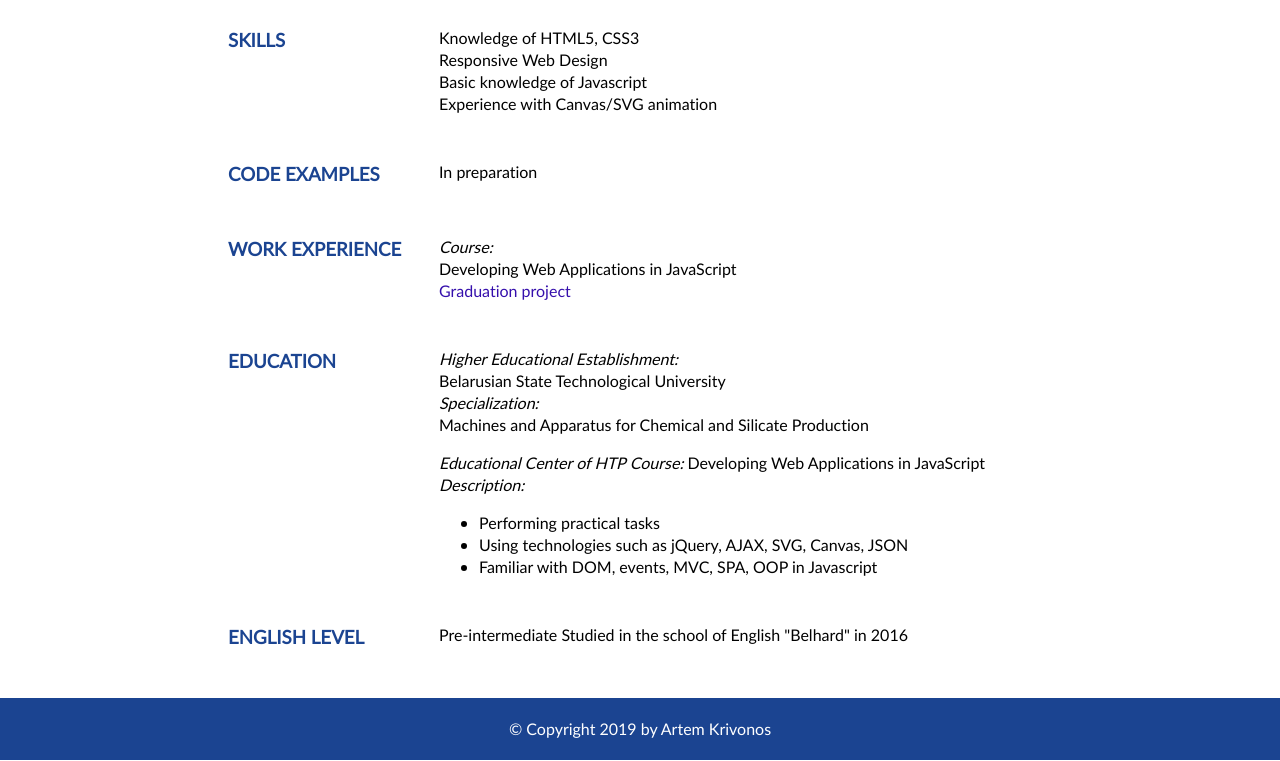
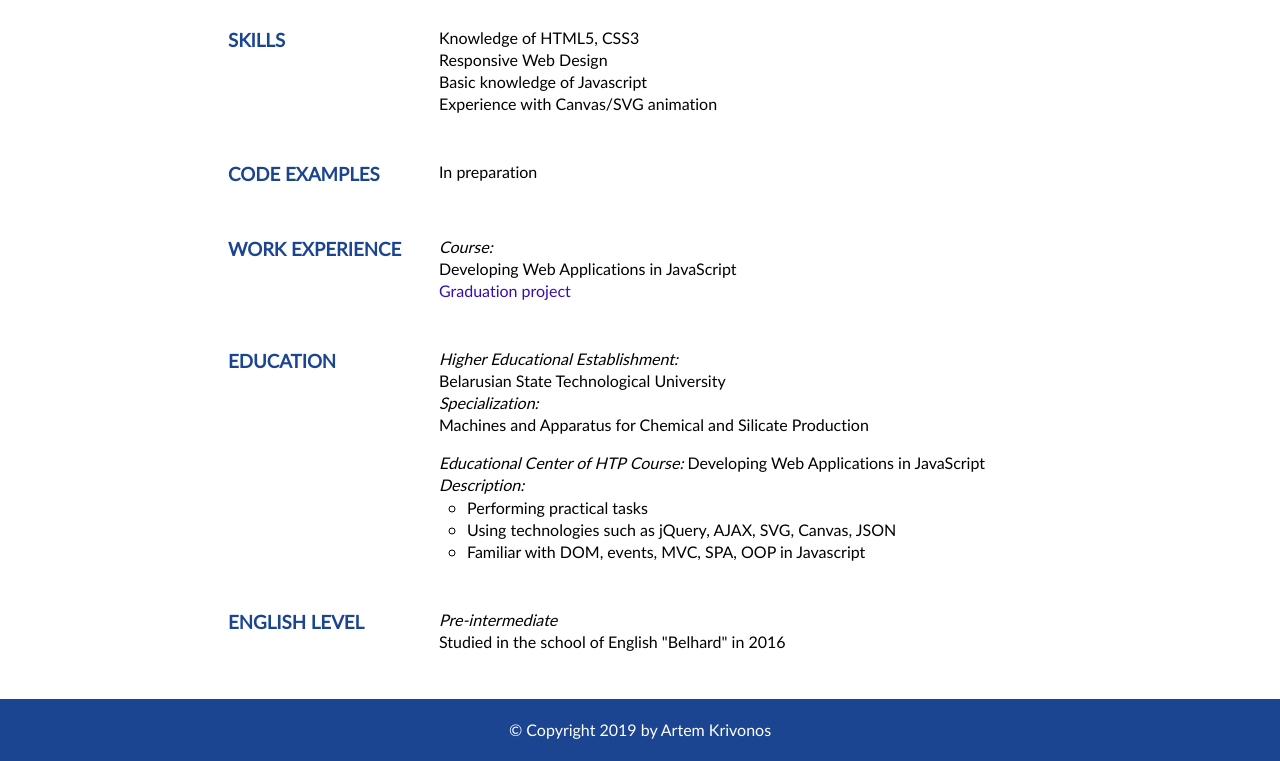
Before and after one commit to Artem-Art/rsschool-2019Q1-cv, a plain HTML site: page index.html in a window 1280 px wide. Shown: the part 463-1224 px from the top of the page. Drawn offline with Linux system fonts and the light colour scheme.

Commit message:
style: change code style

```diff
--- a/index.html
+++ b/index.html
@@ -20,7 +20,7 @@
                     <h1>Artem Krivonos</h1>
                     <div class="contacts">
                         <h2>Contacts:</h2>
-                        <ul>
+                        <ul class="contacts-list">
                             <li class="phone">+375(29)7523746</li>
                             <li class="mail">krivonosart19@gmail.com</li>
                             <li class="skype">artemart31</li>
@@ -69,7 +69,7 @@
                     <p><em>Educational Center of HTP</em>
                     <em>Course:</em> Developing Web Applications in JavaScript<br>
                     <em>Description:</em></p>
-<ul>
+<ul class="description-list">
 	<li>Performing practical tasks</li>
 	<li>Using technologies such as jQuery, AJAX, SVG, Canvas, JSON</li>
 	<li>Familiar with DOM, events, MVC, SPA, OOP in Javascript</li>
@@ -78,7 +78,9 @@
             </div>
             <div class="flex-container">
                 <div class="flex-item-left"><h3>English level</h3></div>
-                <div class="flex-item-right"><p>Pre-intermediate
+                <div class="flex-item-right"><p><em>Pre-intermediate
+
+                </em><br>
                     Studied in the school of English "Belhard" in 2016</p></div>
             </div>
         </div>
--- a/style.css
+++ b/style.css
@@ -125,6 +125,15 @@ width: 16px;
     margin-top: -3px;
 }
 
+.flex-item-right ul.description-list li {
+	list-style-type: circle;
+}
+
+.flex-item-right ul.description-list  {
+	margin-top: -15px;
+	margin-left: -12px;
+}
+
 
 footer {
 	background: #1b4491;
```
